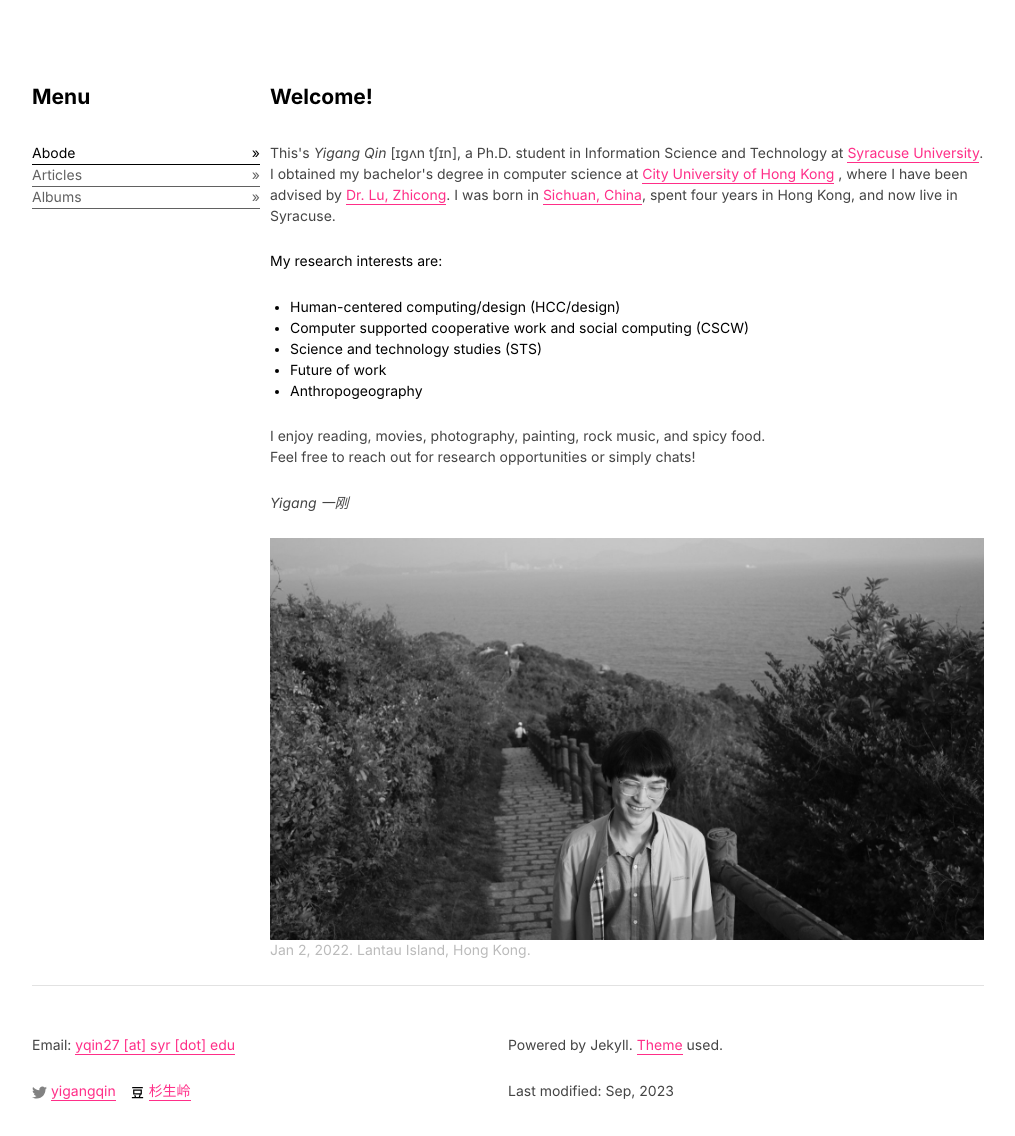
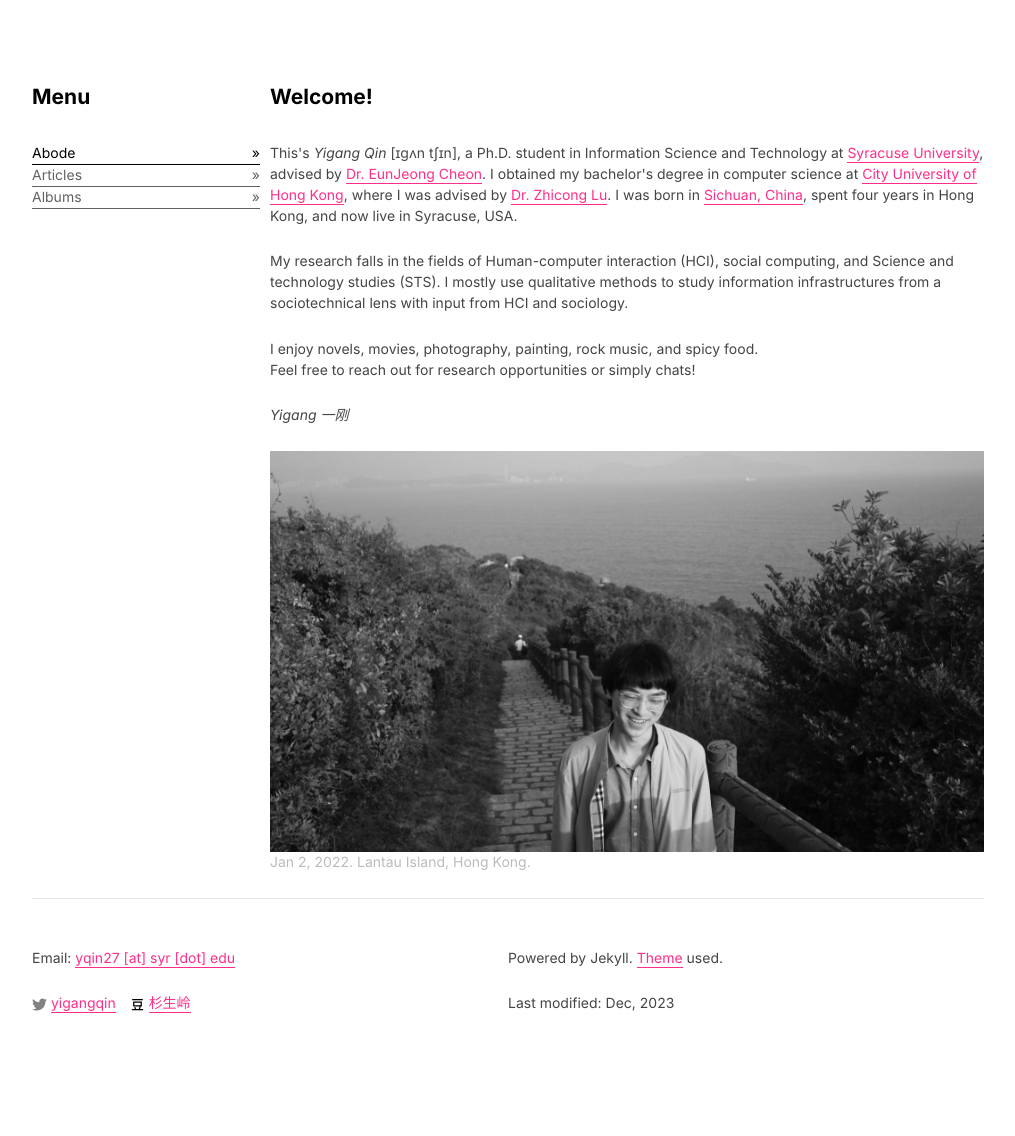
Before and after one commit to yigangqn/yigangqn.github.io, a Jekyll site: the page built from index.html, in a window 1280 px wide. Shown: the whole page, without its empty margins (132-1147 px from the left). Built offline with Jekyll 4.4.1, drawn with Linux system fonts in a browser that asks for light colours; after the commit the page ends 1049 px from its top, so only the background shows below that.

```diff
--- a/_includes/footer.html
+++ b/_includes/footer.html
@@ -34,7 +34,7 @@
         <a target="_blank" href="https://github.com/wemake-services/jekyll-theme-hackcss">
           Theme</a> used.
       </p>
-      <p>Last modified: Sep, 2023</p>
+      <p>Last modified: Dec, 2023</p>
     </div>
 
   </div>
--- a/index.html
+++ b/index.html
@@ -8,23 +8,23 @@ layout: defaultTem
     <h2>Welcome!</h2>
     <p>
       This's <em>Yigang Qin</em> [ɪgʌn tʃɪn], a Ph.D. student in Information Science and Technology at
-      <a target="_blank" href="https://www.syracuse.edu/">Syracuse University</a>.
+      <a target="_blank" href="https://www.syracuse.edu/">Syracuse University</a>, advised by
+      <a target="_blank" href="https://www.eunjeongcheon.com/">Dr. EunJeong Cheon</a>.
       I obtained my bachelor's degree in computer science at
-      <a target="_blank" href="https://www.cityu.edu.hk/">City University of Hong Kong</a>
-        , where I have been advised by
-        <a target="_blank" href="https://www.cs.utoronto.ca/~luzhc/">Dr. Lu, Zhicong</a>.
-      I was born in <a target="_blank" href="https://en.wikipedia.org/wiki/Sichuan">Sichuan, China</a>, spent four years in Hong Kong, and now live in Syracuse. <br />
+      <a target="_blank" href="https://www.cityu.edu.hk/">City University of Hong Kong</a>,
+        where I was advised by
+      <a target="_blank" href="https://www.cs.utoronto.ca/~luzhc/">Dr. Zhicong Lu</a>.
+      I was born in <a target="_blank" href="https://en.wikipedia.org/wiki/Sichuan">Sichuan, China</a>, spent four years in Hong Kong, and now live in Syracuse, USA. <br />
     </p>
-      My research interests are:
-    <ul>
-      <li>Human-centered computing/design (HCC/design)</li>
-      <li>Computer supported cooperative work and social computing (CSCW)</li>
-      <li>Science and technology studies (STS)</li>
-      <li>Future of work</li>
-      <li>Anthropogeography</li>
-    </ul>
+
+    <p>My research falls in the fields of Human-computer interaction (HCI),
+      social computing, and Science and technology studies (STS).
+      I mostly use qualitative methods to study information infrastructures from a sociotechnical lens
+      with input from HCI and sociology.
+    </p>
+
     <p>
-      I enjoy reading, movies, photography, painting, rock music, and spicy food.<br/>
+      I enjoy novels, movies, photography, painting, rock music, and spicy food.<br/>
       Feel free to reach out for research opportunities or simply chats!
     </p>
     <p>
```
Also changed, not shown: articles.html (+31 -25 lines).
